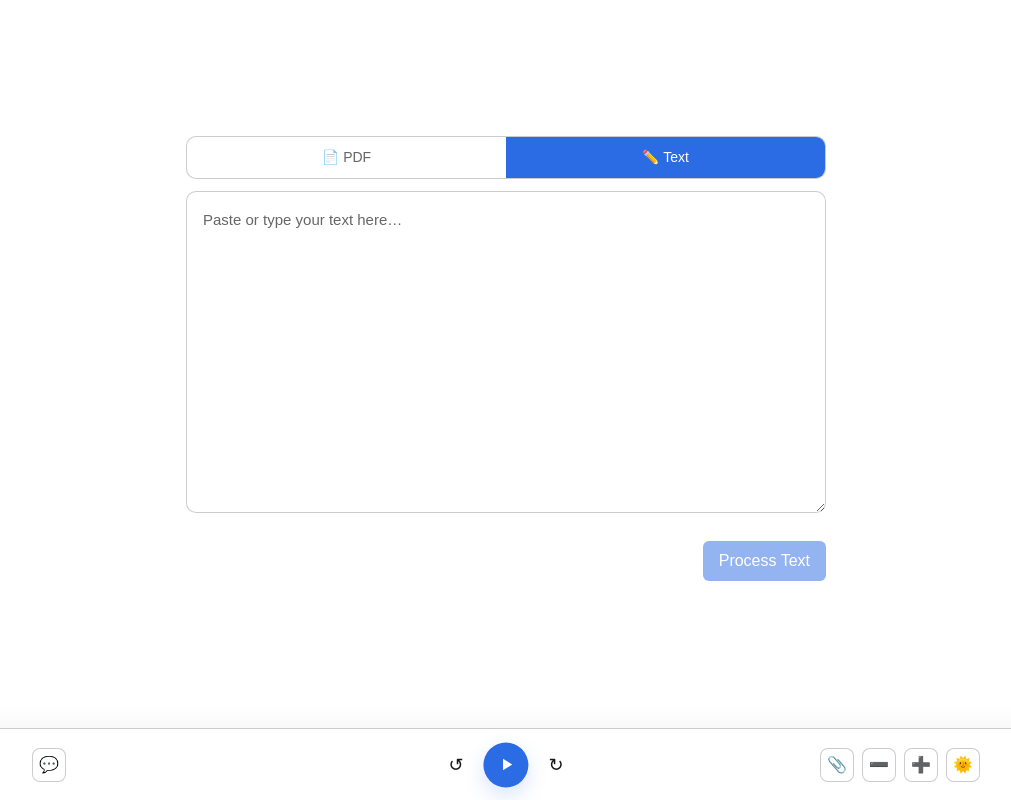
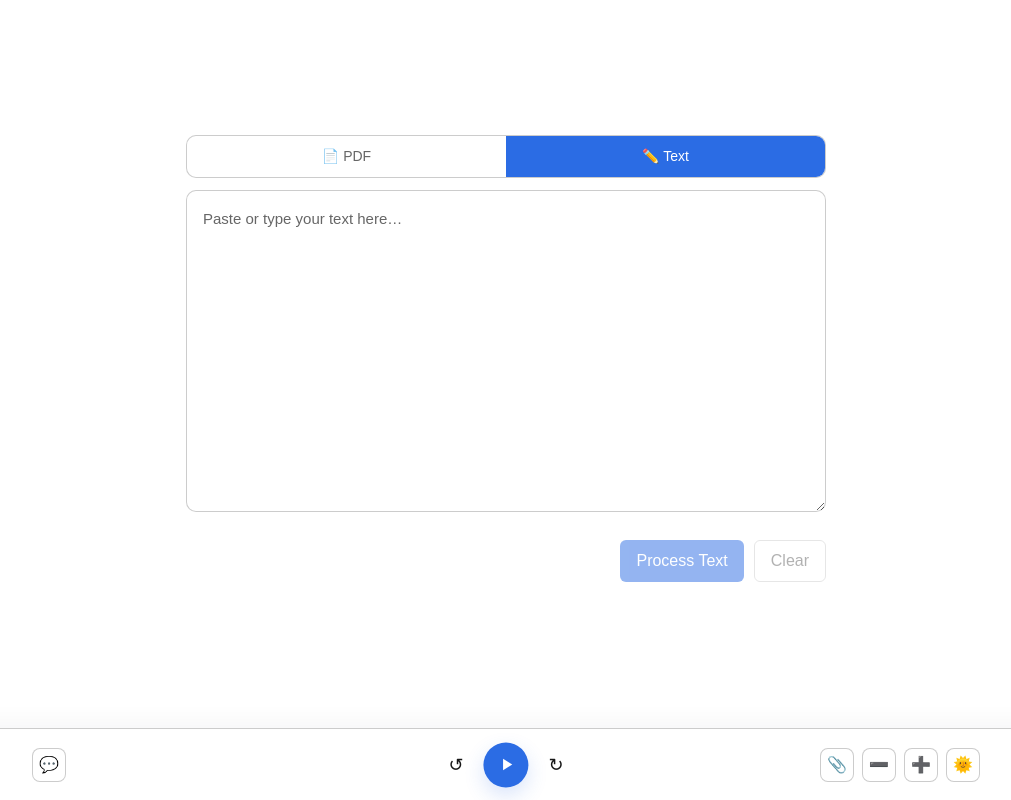
Before and after one commit to imranpollob/document-echo, a Next.js app: page / in a window 1280 px wide. Both pictures are taken after a click on the button "✏️ Text". Shown: the whole page, without its empty margins (134-1145 px from the left). Built offline with nearby package versions, Linux system fonts and the light colour scheme.

Commit message:
text caching added

```diff
--- a/app/globals.css
+++ b/app/globals.css
@@ -603,13 +603,28 @@ nr-sentence.playing {
   color: var(--muted);
 }
 
-.text-load-btn {
-  align-self: flex-end;
+.text-input-actions {
+  display: flex;
+  gap: 10px;
+  justify-content: flex-end;
 }
 
-.text-load-btn:disabled {
+.text-load-btn:disabled,
+.text-clear-btn:disabled {
   opacity: 0.5;
   cursor: not-allowed;
+}
+
+.text-clear-btn {
+  background: transparent;
+  color: var(--muted);
+  border: 1px solid var(--card-border);
+}
+
+.text-clear-btn:hover:not(:disabled) {
+  background: rgba(255, 80, 80, 0.1);
+  color: #e05555;
+  border-color: #e05555;
 }
 
 /* ────────────────────────────────────────────────────────
--- a/app/page.tsx
+++ b/app/page.tsx
@@ -17,8 +17,15 @@ export default function Home() {
   const loadSegments = useAudioStore(state => state.loadSegments);
   const [pdfMaxWidth, setPdfMaxWidth] = useState<number>(1024);
 
+  const TEXT_CACHE_KEY = 'document-echo-text-input';
+
   const [inputMode, setInputMode] = useState<'pdf' | 'text'>('pdf');
-  const [textInput, setTextInput] = useState('');
+  const [textInput, setTextInput] = useState(() => {
+    if (typeof window !== 'undefined') {
+      return localStorage.getItem(TEXT_CACHE_KEY) ?? '';
+    }
+    return '';
+  });
   const [textLoaded, setTextLoaded] = useState(false);
 
   const handleFileChange = (e: React.ChangeEvent<HTMLInputElement>) => {
@@ -40,6 +47,11 @@ export default function Home() {
   const handleTextEdit = () => {
     setTextLoaded(false);
     loadSegments([]);
+  };
+
+  const handleTextClear = () => {
+    setTextInput('');
+    localStorage.removeItem(TEXT_CACHE_KEY);
   };
 
   const fileInputRef = useRef<HTMLInputElement | null>(null);
@@ -157,9 +169,13 @@ export default function Home() {
                   className="text-input-textarea"
                   placeholder="Paste or type your text here…"
                   value={textInput}
-                  onChange={(e) => setTextInput(e.target.value)}
+                  onChange={(e) => {
+                    setTextInput(e.target.value);
+                    localStorage.setItem(TEXT_CACHE_KEY, e.target.value);
+                  }}
                   rows={12}
                 />
+                <div className="text-input-actions">
                   <button
                     className="drop-btn text-load-btn"
                     onClick={handleTextLoad}
@@ -167,6 +183,14 @@ export default function Home() {
                   >
                     Process Text
                   </button>
+                  <button
+                    className="drop-btn text-clear-btn"
+                    onClick={handleTextClear}
+                    disabled={!textInput.trim()}
+                  >
+                    Clear
+                  </button>
+                </div>
               </div>
             )}
           </div>
```
Lines whose indentation alone changed are shown as unchanged.
